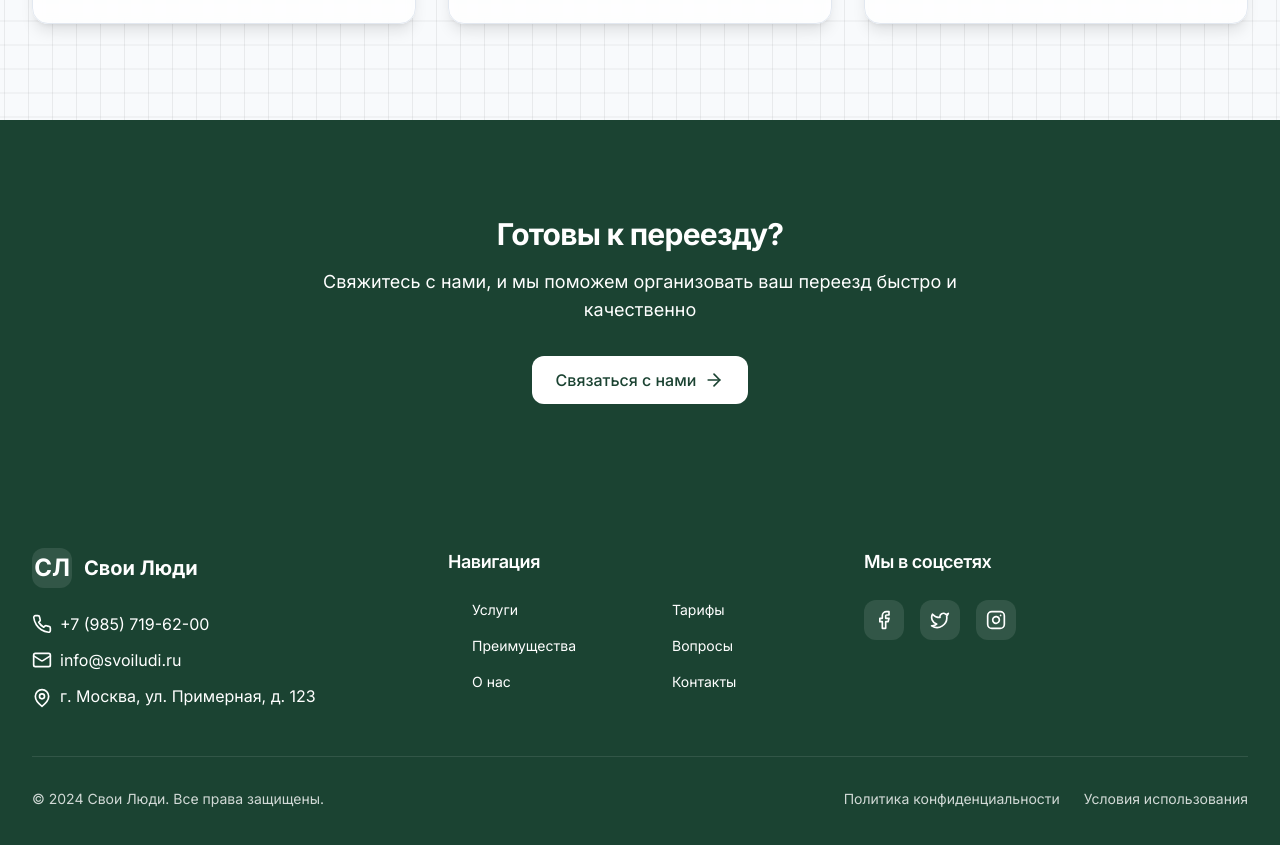
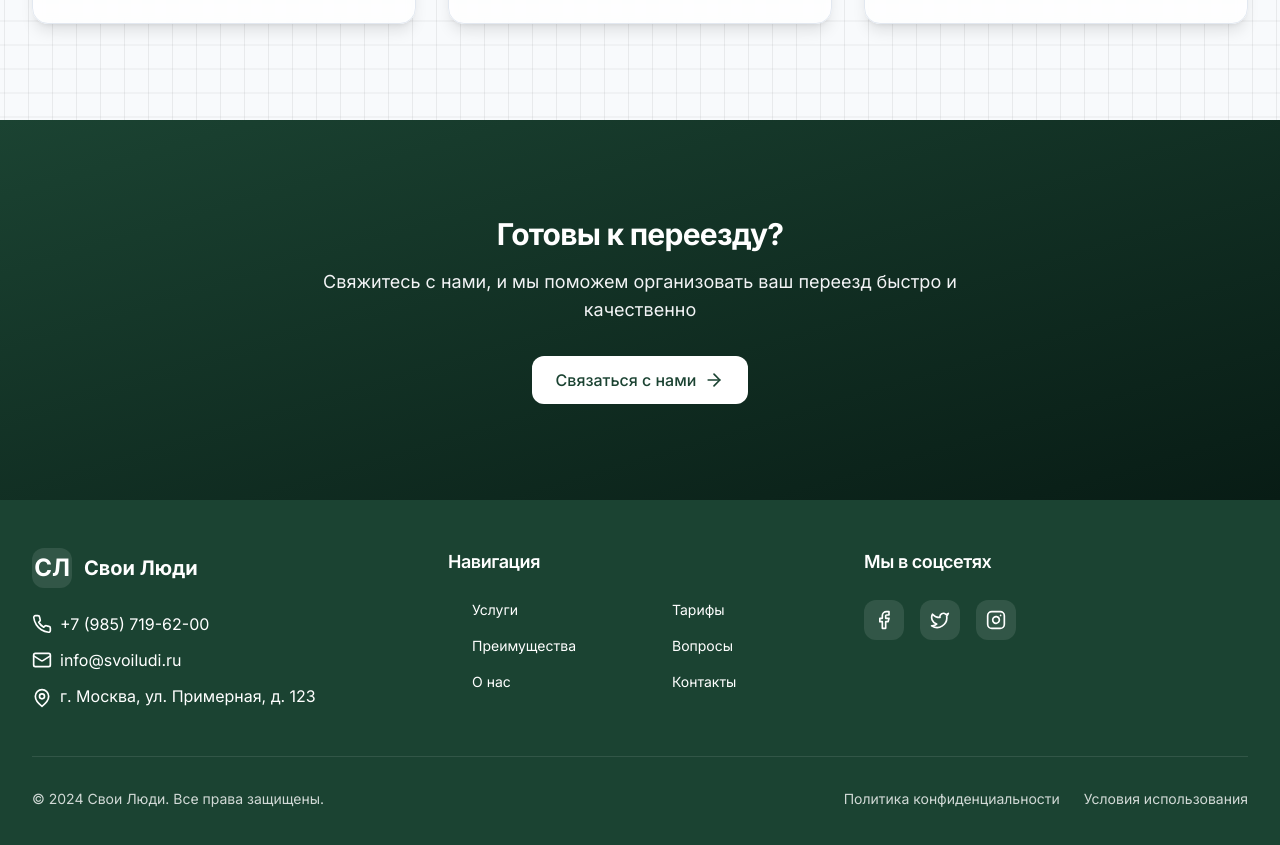
Before and after one commit to lesha358/svoiludi, a Next.js app: page / in a window 1280 px wide. Shown: the part 1800-2645 px from the top of the page. Built offline with nearby package versions, Linux system fonts and the light colour scheme.

Commit message:
Добавлен градиентный фон и паттерн в секцию 'Готовы к переезду?'

```diff
--- a/src/app/page.tsx
+++ b/src/app/page.tsx
@@ -60,13 +60,16 @@ export default function Home() {
         </section>
 
         {/* Призыв к действию */}
-        <section className="section bg-primary text-white" aria-labelledby="cta-title">
-          <div className="container">
+        <section className="section relative" aria-labelledby="cta-title">
+          <div className="absolute inset-0 bg-gradient-to-br from-primary to-primary-dark">
+            <div className="absolute inset-0 bg-[url('/pattern.svg')] opacity-10" />
+          </div>
+          <div className="container relative z-10">
             <div className="text-center">
-              <h2 id="cta-title" className="text-3xl font-bold mb-4">
+              <h2 id="cta-title" className="text-3xl font-bold mb-4 text-white">
                 Готовы к переезду?
               </h2>
-              <p className="text-lg mb-8 max-w-2xl mx-auto">
+              <p className="text-lg mb-8 max-w-2xl mx-auto text-gray-100">
                 Свяжитесь с нами, и мы поможем организовать ваш переезд быстро и качественно
               </p>
               <Link
```
